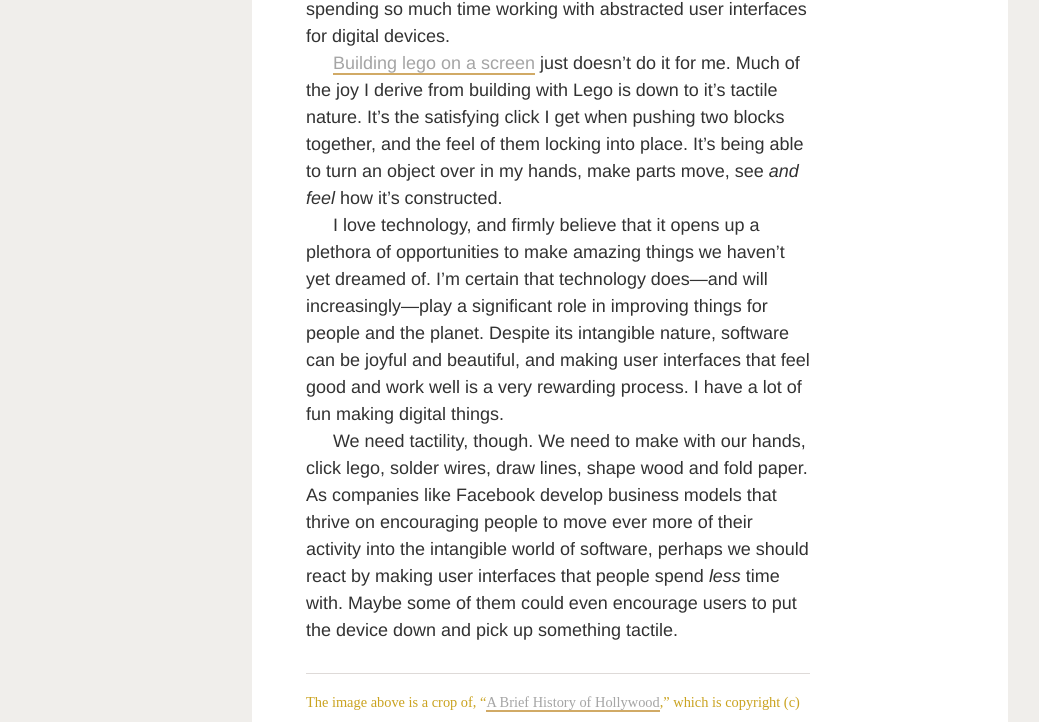
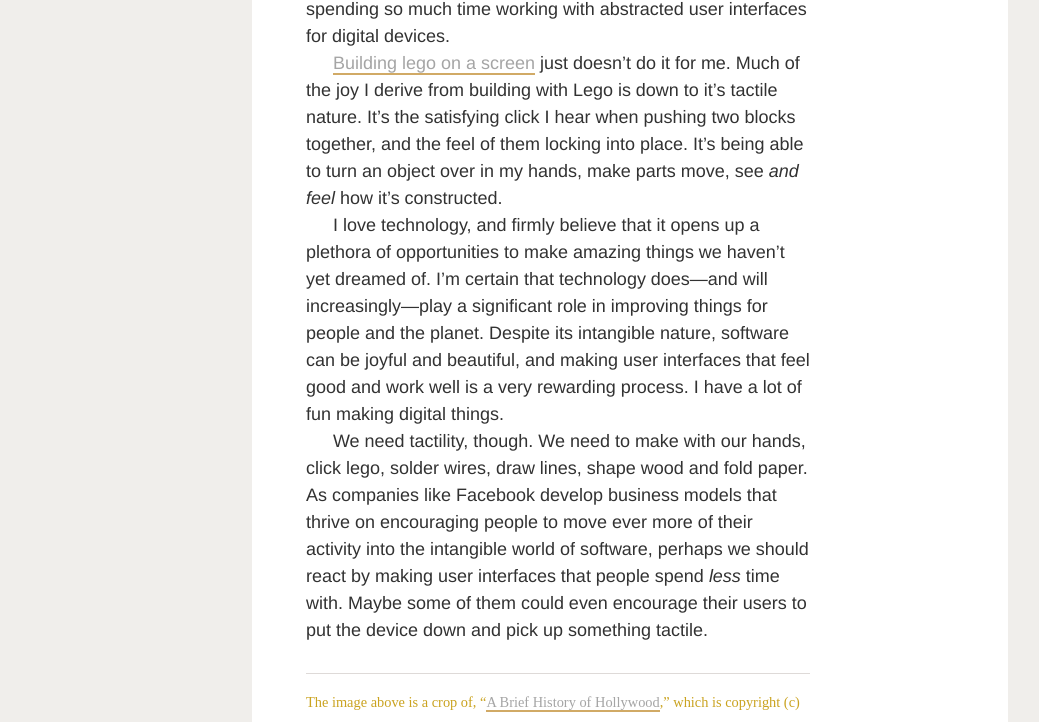
Before and after one commit to andygott/andygott.github.io, a Jekyll site: the page built from _posts/2014-02-02-tactile.md, in a window 1280 px wide. Shown: the part 941-1663 px from the top of the page, without its empty margins (10-1049 px from the left). Built offline with Jekyll 4.4.1, drawn with Linux system fonts in a browser that asks for light colours; Markdown is read by kramdown in place of the engine named in the settings.

Commit message:
Post tweaks.

```diff
--- a/_posts/2014-02-02-tactile.md
+++ b/_posts/2014-02-02-tactile.md
@@ -13,8 +13,8 @@ I spend a lot of my waking hours making digital stuff, and I’m acutely aware o
 
 The screens that I make for—even those that respond to touch—lack the tactile experiences of the things they often replace. I think this is why I love paper, pencils, print, Lego, circuit boards, pulleys and levers—they fill the gap left by spending so much time working with abstracted user interfaces for digital devices.
 
-[Building lego on a screen](http://www.buildwithchrome.com/) just doesn’t do it for me. Much of the joy I derive from building with Lego is down to it’s tactile nature. It’s the satisfying click I get when pushing two blocks together, and the feel of them locking into place. It’s being able to turn an object over in my hands, make parts move, see *and feel* how it’s constructed.
+[Building lego on a screen](http://www.buildwithchrome.com/) just doesn’t do it for me. Much of the joy I derive from building with Lego is down to it’s tactile nature. It’s the satisfying click I hear when pushing two blocks together, and the feel of them locking into place. It’s being able to turn an object over in my hands, make parts move, see *and feel* how it’s constructed.
 
 I love technology, and firmly believe that it opens up a plethora of opportunities to make amazing things we haven’t yet dreamed of. I’m certain that technology does—and will increasingly—play a significant role in improving things for people and the planet. Despite its intangible nature, software can be joyful and beautiful, and making user interfaces that feel good and work well is a very rewarding process. I have a lot of fun making digital things.
 
-We need tactility, though. We need to make with our hands, click lego, solder wires, draw lines, shape wood and fold paper. As companies like Facebook develop business models that thrive on encouraging people to move ever more of their activity into the intangible world of software, perhaps we should react by making user interfaces that people spend *less* time with. Maybe some of them could even encourage users to put the device down and pick up something tactile.
+We need tactility, though. We need to make with our hands, click lego, solder wires, draw lines, shape wood and fold paper. As companies like Facebook develop business models that thrive on encouraging people to move ever more of their activity into the intangible world of software, perhaps we should react by making user interfaces that people spend *less* time with. Maybe some of them could even encourage their users to put the device down and pick up something tactile.
```
